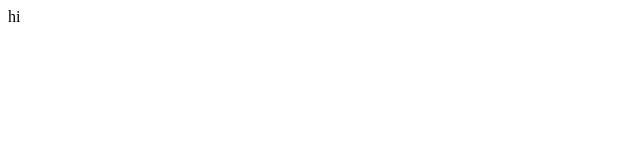
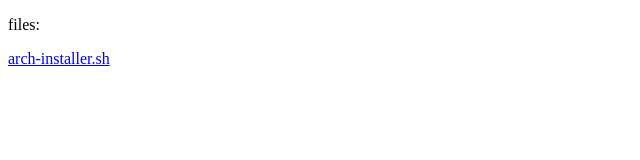
Before and after one commit to Senpai-10/arch-install, a plain HTML site: page index.html in a window 1280 px wide. Shown: the whole page, without its empty margins (0-640 px from the left). Drawn offline with Linux system fonts and the light colour scheme.

Commit message:
index.html

```diff
--- a/index.html
+++ b/index.html
@@ -7,6 +7,7 @@
         <title>Document</title>
     </head>
     <body>
-        hi
+        <p>files:</p>
+        <a href="/arch-installer.sh">arch-installer.sh</a>
     </body>
 </html>
```
